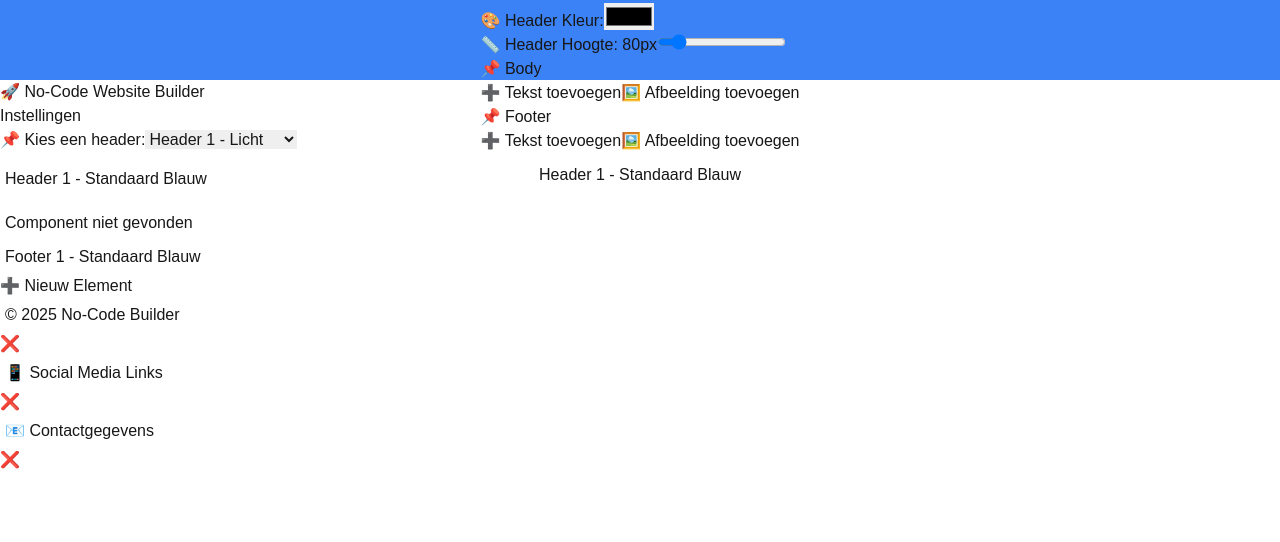
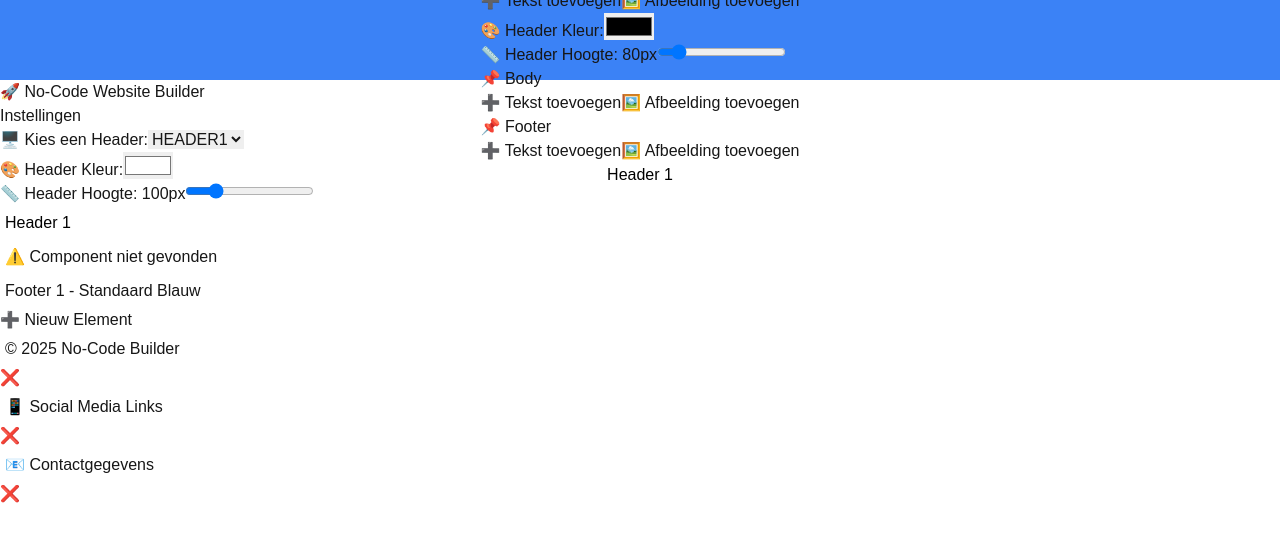
Before and after one commit to dreddyaell/no-code-builder, a Next.js app: page / in a window 1280 px wide. Shown: the top 542 px of the page. Built offline with nearby package versions, Linux system fonts and the light colour scheme.

Commit message:
header collor and selectable connected

```diff
--- a/src/components/DynamicComponent.tsx
+++ b/src/components/DynamicComponent.tsx
@@ -3,7 +3,7 @@ import Header2 from "./variants/headers/Header2";
 import Footer1 from "./variants/footers/Footer1";
 import Footer2 from "./variants/footers/Footer2";
 
-const componentMap: { [key: string]: React.FC } = {
+const componentMap: { [key: string]: React.FC<{ color?: string }> } = {
   "header1": Header1,
   "header2": Header2,
   "footer1": Footer1,
@@ -12,9 +12,10 @@ const componentMap: { [key: string]: React.FC } = {
 
 type DynamicComponentProps = {
   type: string;
+  color?: string;
 };
 
-export default function DynamicComponent({ type }: DynamicComponentProps) {
-  const Component = componentMap[type] || (() => <div>Component niet gevonden</div>);
-  return <Component />;
+export default function DynamicComponent({ type, color }: DynamicComponentProps) {
+  const Component = componentMap[type] || (() => <div>⚠️ Component niet gevonden</div>);
+  return <Component color={color} />;
 }
--- a/src/components/Header.tsx
+++ b/src/components/Header.tsx
@@ -4,11 +4,11 @@ import { DndContext, closestCenter } from "@dnd-kit/core";
 import { SortableContext, arrayMove } from "@dnd-kit/sortable";
 import SortableItem from "./SortableItem";
 import Taskbar from "./Taskbar";
-import headers from "./variants/headers" // ✅ Dynamische headers importeren
+import headers from "./variants/headers"; // ✅ Dynamische headers importeren
+import "./Header.css"; // ✅ Stijlen importeren
+
 console.log("⚠️ Gelaagde headers:", headers);
 console.log("⚠️ Beschikbare keys:", Object.keys(headers));
-
-import "./Header.css"; // ✅ Stijlen importeren
 
 // ✅ Automatische detectie van beschikbare headers
 const availableHeaders = Object.keys(headers);
@@ -29,7 +29,7 @@ export default function Header() {
   const HeaderComponent = headers[selectedHeader as keyof typeof headers];
 
   if (!HeaderComponent) {
-  console.error(` Header "${selectedHeader}" bestaat niet!`);
+    console.error(`⚠️ Header "${selectedHeader}" bestaat niet!`);
   }
 
   const [headerColor, setHeaderColor] = useState("#3b82f6");
@@ -82,14 +82,13 @@ export default function Header() {
   };
 
   const openEditModal = (item: HeaderItem) => {
-    setSelectedItem({ ...item }); // ✅ Kopie maken van item inclusief alle stijlen
+    setSelectedItem({ ...item }); // ✅ Kopie maken van item inclusief stijlen
     setEditModalOpen(true);
   };
 
   const updateSelectedItem = (field: keyof HeaderItem, value: any) => {
     setSelectedItem((prev) => (prev ? { ...prev, [field]: value } : null));
   };
-
 
   const saveEditChanges = () => {
     if (!selectedItem) return;
@@ -117,8 +116,6 @@ export default function Header() {
     setHeaderItems((prevItems) => [...prevItems, newItem]);
     setShowModal(false);
 
-    // ✅ Open direct de bewerk modal met het nieuwe item
-    openEditModal(newItem);
   };
 
   const handleImageUpload = (event: React.ChangeEvent<HTMLInputElement>) => {
@@ -153,22 +150,17 @@ export default function Header() {
               {headerItems.map((item) => (
                 <div key={item.id} className="header-item">
                   <SortableItem id={item.id}>
-                    <div
-                      className="header-item-content"
+                    <div className="header-item-content"
                       style={{
                         width: `${item.width}px`,
                         height: `${item.height}px`,
                         fontSize: `${item.fontSize}px`,
                         fontFamily: item.fontFamily,
                         color: item.textColor,
-                        display: "flex",
-                        alignItems: "center",
-                        justifyContent: "center",
                         textAlign: "center",
                         padding: "6px",
                         backgroundColor: "white",
-                      }}
-                    >
+                      }}>
                       {item.type === "text" ? <span>{item.content}</span> : <img src={item.content} alt="Uploaded" />}
                     </div>
                   </SortableItem>
@@ -182,7 +174,7 @@ export default function Header() {
         </DndContext>
       )}
 
-{editModalOpen && selectedItem && (
+  {editModalOpen && selectedItem && (
   <div className="fixed inset-0 bg-black bg-opacity-50 flex justify-center items-center">
     <div className="bg-white p-6 rounded shadow-md w-96">
       <h2 className="text-xl mb-4 text-black">🎨 Element Bewerken</h2>
@@ -265,7 +257,7 @@ export default function Header() {
   </div>
   )}
 
-{showModal && (
+  {showModal && (
   <div className="fixed inset-0 bg-black bg-opacity-50 flex justify-center items-center">
     <div className="bg-white p-6 rounded shadow-md w-96 relative">
       <h2 className="text-xl mb-4 text-black">Nieuw Element Toevoegen</h2>
--- a/src/components/LayoutBuilder.tsx
+++ b/src/components/LayoutBuilder.tsx
@@ -9,13 +9,18 @@ import Settings from "./Settings"; // ✅ Voeg de instellingencomponent toe
 export default function LayoutBuilder() {
   const [selectedHeader, setSelectedHeader] = useState("header1");
 
+  // ✅ Stap 2: State voor individuele header instellingen
+  const [headerSettings, setHeaderSettings] = useState<{ [key: string]: { color: string, height: number } }>({
+    header1: { color: "#ffffff", height: 100 },
+    header2: { color: "#ff0000", height: 120 },
+    header3: { color: "#00ff00", height: 130 },
+  });
+
   const [layout, setLayout] = useState([
-    { id: "header", type: selectedHeader }, // ✅ Dynamische header
+    { id: "header", type: selectedHeader },
     { id: "body", type: "body" },
     { id: "footer1", type: "footer1" },
   ]);
-
-
 
   const handleDragEnd = (event: any) => {
     const { active, over } = event;
@@ -26,7 +31,22 @@ export default function LayoutBuilder() {
     }
   };
 
-  // ✅ Update de layout wanneer de header verandert
+  // ✅ Stap 2.1: Functies om de kleur en hoogte per header bij te werken
+  const setHeaderColor = (color: string) => {
+    setHeaderSettings((prev) => ({
+      ...prev,
+      [selectedHeader]: { ...prev[selectedHeader], color },
+    }));
+  };
+
+  const setHeaderHeight = (height: number) => {
+    setHeaderSettings((prev) => ({
+      ...prev,
+      [selectedHeader]: { ...prev[selectedHeader], height },
+    }));
+  };
+
+  // ✅ Stap 2.2: Update de layout wanneer de header verandert
   const handleHeaderChange = (newHeader: string) => {
     setSelectedHeader(newHeader);
     setLayout((prevLayout) =>
@@ -37,7 +57,13 @@ export default function LayoutBuilder() {
   return (
     <div className="flex flex-col space-y-4">
       {/* ✅ Instellingen sectie */}
-      <Settings selectedHeader={selectedHeader} setSelectedHeader={handleHeaderChange} />
+      <Settings
+        selectedHeader={selectedHeader}
+        setSelectedHeader={handleHeaderChange}
+        setHeaderColor={setHeaderColor}  // ✅ Doorsturen van de functie
+        setHeaderHeight={setHeaderHeight}  // ✅ Doorsturen van de functie
+        headerSettings={headerSettings}  // ✅ Doorsturen van de settings
+      />
 
       <DndContext collisionDetection={closestCenter} onDragEnd={handleDragEnd}>
         <SortableContext items={layout.map(item => item.id)} strategy={verticalListSortingStrategy}>
--- a/src/components/Settings.tsx
+++ b/src/components/Settings.tsx
@@ -3,24 +3,64 @@ import { useState } from "react";
 
 interface SettingsProps {
   selectedHeader: string;
-  setSelectedHeader: (headerType: string) => void;
+  setSelectedHeader: (newHeader: string) => void;
+  setHeaderColor: (color: string) => void; // ✅ Toegevoegd
+  setHeaderHeight: (height: number) => void; // ✅ Toegevoegd
+  headerSettings: { [key: string]: { color: string; height: number } }; // ✅ Toegevoegd
 }
 
-export default function Settings({ selectedHeader, setSelectedHeader }: SettingsProps) {
+export default function Settings({
+  selectedHeader,
+  setSelectedHeader,
+  setHeaderColor,
+  setHeaderHeight,
+  headerSettings,
+}: SettingsProps) {
   return (
-    <div className="p-4 bg-gray-100 rounded shadow-md">
+    <div className="bg-gray-800 text-white p-3 rounded shadow-md">
       <h3 className="text-lg font-bold mb-2">Instellingen</h3>
 
-      {/* ✅ Header wisselen */}
-      <label className="block text-sm font-semibold mb-1">📌 Kies een header:</label>
-      <select
-        value={selectedHeader}
-        onChange={(e) => setSelectedHeader(e.target.value)}
-        className="w-full p-2 border rounded"
-      >
-        <option value="header1">Header 1 - Licht</option>
-        <option value="header2">Header 2 - Donker</option>
-      </select>
+      {/* Header selectie */}
+      <div className="mt-2">
+        <label className="block text-sm">🖥️ Kies een Header:</label>
+        <select
+          value={selectedHeader}
+          onChange={(e) => setSelectedHeader(e.target.value)}
+          className="w-full bg-gray-700 text-white p-2 rounded"
+        >
+          {Object.keys(headerSettings).map((header) => (
+            <option key={header} value={header}>
+              {header.toUpperCase()}
+            </option>
+          ))}
+        </select>
+      </div>
+
+      {/* Kleurinstelling per header */}
+      <div className="mt-2">
+        <label className="block text-sm">🎨 Header Kleur:</label>
+        <input
+          type="color"
+          value={headerSettings[selectedHeader]?.color || "#ffffff"}
+          onChange={(e) => setHeaderColor(e.target.value)}
+          className="w-full bg-transparent border-none"
+        />
+      </div>
+
+      {/* Hoogteinstelling per header */}
+      <div className="mt-2">
+        <label className="block text-sm">
+          📏 Header Hoogte: {headerSettings[selectedHeader]?.height}px
+        </label>
+        <input
+          type="range"
+          min="50"
+          max="300"
+          value={headerSettings[selectedHeader]?.height || 100}
+          onChange={(e) => setHeaderHeight(parseInt(e.target.value))}
+          className="w-full"
+        />
+      </div>
     </div>
   );
 }
--- a/src/components/Taskbar.tsx
+++ b/src/components/Taskbar.tsx
@@ -96,7 +96,7 @@ export default function Taskbar({
           <label className="block text-sm">🎨 Header Kleur:</label>
           <input
             type="color"
-                onChange={(e) => setHeaderColor(e.target.value)}
+            onChange={(e) => setHeaderColor?.(e.target.value)}
             className="w-full bg-transparent border-none"
           />
           </div>
--- a/src/components/variants/headers/Header1.tsx
+++ b/src/components/variants/headers/Header1.tsx
@@ -1,8 +1,9 @@
 "use client";
-export default function Header1() {
-    return (
-      <header className="bg-blue-500 text-white p-4 text-center">
-        <h1>Header 1 - Standaard Blauw</h1>
-      </header>
-    );
-  }
+
+interface HeaderProps {
+  color?: string;
+}
+
+export default function Header1({ color = "black" }: HeaderProps) {
+  return <h1 style={{ color }}>Header 1</h1>;
+}
--- a/src/components/variants/headers/Header2.tsx
+++ b/src/components/variants/headers/Header2.tsx
@@ -1,8 +1,9 @@
 "use client";
-export default function Header2() {
-    return (
-      <header className="bg-gray-800 text-white p-4 text-center">
-        <h1>Header 2 - Donker Thema</h1>
-      </header>
-    );
-  }
+
+interface HeaderProps {
+  color?: string;
+}
+
+export default function Header2({ color = "black" }: HeaderProps) {
+  return <h1 style={{ color }}>Header 2</h1>;
+}
```
Also changed, not shown: src/components/variants/footers/index.ts (added, +13 -0 lines), src/components/variants/headers/index.ts (+0 -24 lines). Lines whose indentation alone changed are shown as unchanged.
